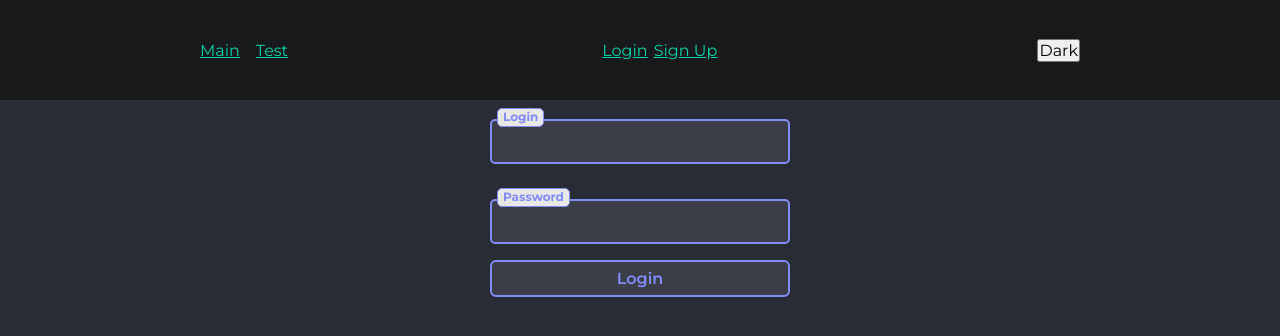
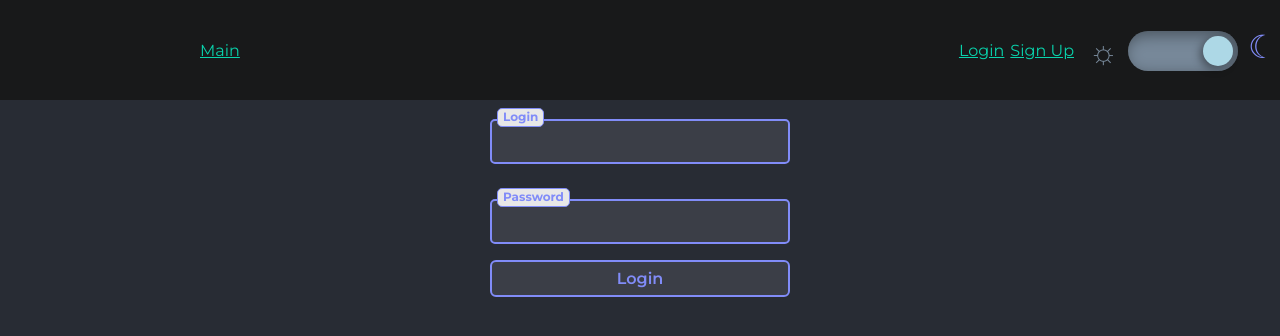
Before and after one commit to kostili-tec/movie-portal, a React (Create React App) app: page /login in a window 1280 px wide. Shown: the top 336 px of the page. Built offline with nearby package versions, Linux system fonts and the light colour scheme.

Commit message:
feat: customize theve switcher

```diff
--- a/src/app/providers/ThemeProvider/lib/useTheme.ts
+++ b/src/app/providers/ThemeProvider/lib/useTheme.ts
@@ -2,15 +2,22 @@ import { useContext } from 'react';
 import { LOCAL_STORAGE_THEME_KEY, Theme, ThemeContext } from './ThemeContext';
 
 interface UseThemeResult {
-  toggleTheme: () => void;
+  toggleTheme: (inputRef: React.MutableRefObject<HTMLInputElement>) => void;
   theme: Theme;
 }
 
 export function useTheme(): UseThemeResult {
   const { theme, setTheme } = useContext(ThemeContext);
 
-  const toggleTheme = () => {
+  const toggleTheme2 = () => {
     const newTheme = theme === Theme.DARK ? Theme.LIGHT : Theme.DARK;
+    setTheme(newTheme);
+    localStorage.setItem(LOCAL_STORAGE_THEME_KEY, newTheme);
+  };
+
+  const toggleTheme = (inputRef: React.MutableRefObject<HTMLInputElement>) => {
+    // inputRef.current.checked = !inputRef.current.checked;
+    const newTheme = inputRef.current.checked ? Theme.DARK : Theme.LIGHT;
     setTheme(newTheme);
     localStorage.setItem(LOCAL_STORAGE_THEME_KEY, newTheme);
   };
--- a/src/app/styles/index.scss
+++ b/src/app/styles/index.scss
@@ -37,3 +37,97 @@
 .main {
   padding: 0 150px;
 }
+
+.theme-switch__input,
+.theme-switch__label {
+  position: absolute;
+  z-index: 1;
+}
+
+.theme-switch__input {
+  opacity: 0;
+
+  &:hover,
+  &:focus {
+    + .theme-switch__label {
+      background-color: lightSlateGray;
+    }
+
+    + .theme-switch__label span::after {
+      background-color: lighten(lightBlue, 10%);
+    }
+  }
+}
+
+.theme-switch__label {
+  transition: background-color 200ms ease-in-out;
+  width: 110px;
+  height: 40px;
+  border-radius: 50px;
+  text-align: center;
+  background-color: slateGray;
+  box-shadow: -4px 4px 15px inset rgba(0, 0, 0, 0.4);
+  transform: translate(48px, -10px);
+
+  &::before,
+  &::after {
+    font-size: 2rem;
+    position: absolute;
+    transform: translate3d(0, -50%, 0);
+    top: 50%;
+  }
+
+  &::before {
+    content: '\263C';
+    right: 100%;
+    margin-right: 10px;
+    color: orange;
+  }
+
+  &::after {
+    content: '\263E';
+    left: 100%;
+    margin-left: 10px;
+    color: lightSlateGray;
+    transform: translateY(-24px);
+  }
+
+  span {
+    position: absolute;
+    bottom: calc(100% + 10px);
+    left: 0;
+    width: 100%;
+  }
+
+  span::after {
+    position: absolute;
+    top: calc(100% + 15px);
+    left: 5px;
+    width: 30px;
+    height: 30px;
+    content: '';
+    border-radius: 50%;
+    background-color: lightBlue;
+    transition:
+      transform 200ms,
+      background-color 200ms;
+    box-shadow: -3px 3px 8px rgba(0, 0, 0, 0.4);
+  }
+}
+
+.theme-switch__input:checked ~ .theme-switch__label {
+  background-color: lightSlateGray;
+
+  &::before {
+    color: lightSlateGray;
+  }
+
+  &::after {
+    // color: turquoise;
+    color: var(--violet-color);
+  }
+
+  span::after {
+    transform: translate3d(70px, 0, 0);
+  }
+}
--- a/src/components/ThemeSwitcher/ThemeSwitcher.tsx
+++ b/src/components/ThemeSwitcher/ThemeSwitcher.tsx
@@ -1,13 +1,27 @@
-import React, { type FC } from 'react';
+import React, { useEffect, useRef, type FC } from 'react';
 import { useTheme } from '../../app/providers/ThemeProvider/lib/useTheme';
 import { Theme } from '../../app/providers/ThemeProvider/lib/ThemeContext';
 
 const ThemeSwitcher: FC = () => {
   const { theme, toggleTheme } = useTheme();
+  const inputRef = useRef<HTMLInputElement>();
+  useEffect(() => {
+    inputRef.current.checked = theme === Theme.DARK;
+  }, []);
   return (
-    <button type="button" onClick={toggleTheme}>
-      {theme === Theme.DARK ? 'Dark' : 'Light'}
-    </button>
+    <div>
+      <input
+        type="checkbox"
+        id="themeSwitch"
+        name="theme-switch"
+        className="theme-switch__input"
+        ref={inputRef}
+        onChange={() => toggleTheme(inputRef)}
+      />
+      <label htmlFor="themeSwitch" className="theme-switch__label">
+        <span />
+      </label>
+    </div>
   );
 };
 
--- a/src/widgets/Header/Header.module.scss
+++ b/src/widgets/Header/Header.module.scss
@@ -14,6 +14,7 @@
 }
 
 .headerAuth {
+  display: flex;
   a {
     margin-right: 6px;
   }
--- a/src/widgets/Header/Header.tsx
+++ b/src/widgets/Header/Header.tsx
@@ -1,12 +1,11 @@
-import React from 'react';
 import { AppLink } from '../../components/AppLink/AppLink';
-import classes from './Header.module.scss';
 import ThemeSwitcher from '../../components/ThemeSwitcher/ThemeSwitcher';
 import { useAppSelector, useAppDispatch } from '../../shared/hooks/redux';
 import { logoutUser } from '../../store/reducers/ActionsUser';
+import classes from './Header.module.scss';
 
 const Header = () => {
-  const { isAuth } = useAppSelector((state) => state.userReducer);
+  const { isAuth, login } = useAppSelector((state) => state.userReducer);
   const dispatch = useAppDispatch();
   return (
     <header className={classes.header}>
@@ -14,9 +13,6 @@ const Header = () => {
         <ul className={classes.ul}>
           <li>
             <AppLink to="/">Main</AppLink>
-          </li>
-          <li>
-            <AppLink to="/error">Test</AppLink>
           </li>
         </ul>
       </nav>
@@ -28,14 +24,14 @@ const Header = () => {
           </>
         ) : (
           <>
+            <AppLink to="/profile">{login}</AppLink>
             <AppLink to="/" onClick={() => dispatch(logoutUser())}>
               Logout
             </AppLink>
-            <AppLink to="/profile">Profile</AppLink>
           </>
         )}
+        <ThemeSwitcher />
       </div>
-      <ThemeSwitcher />
     </header>
   );
 };
```
Also changed, not shown: src/app/providers/ThemeProvider/router/PrivateRoute.tsx (added, +15 -0 lines).
